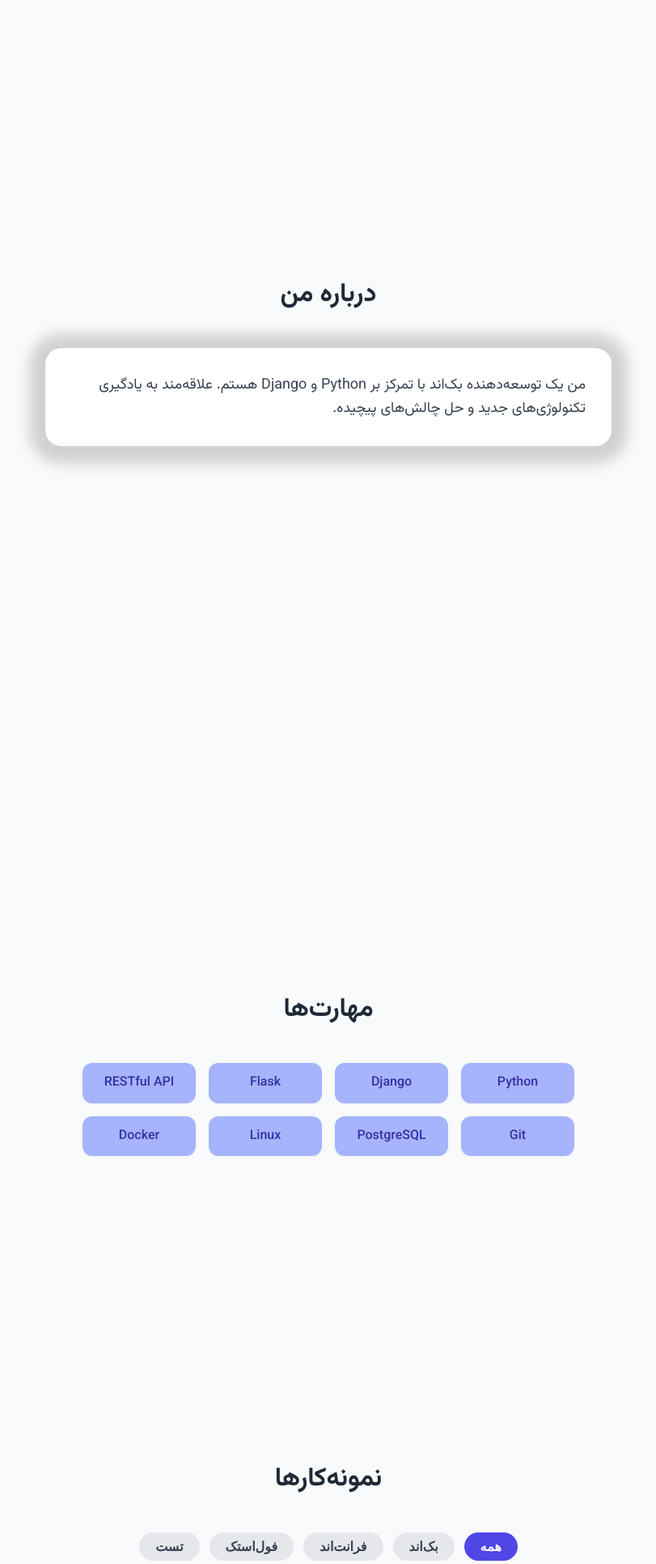
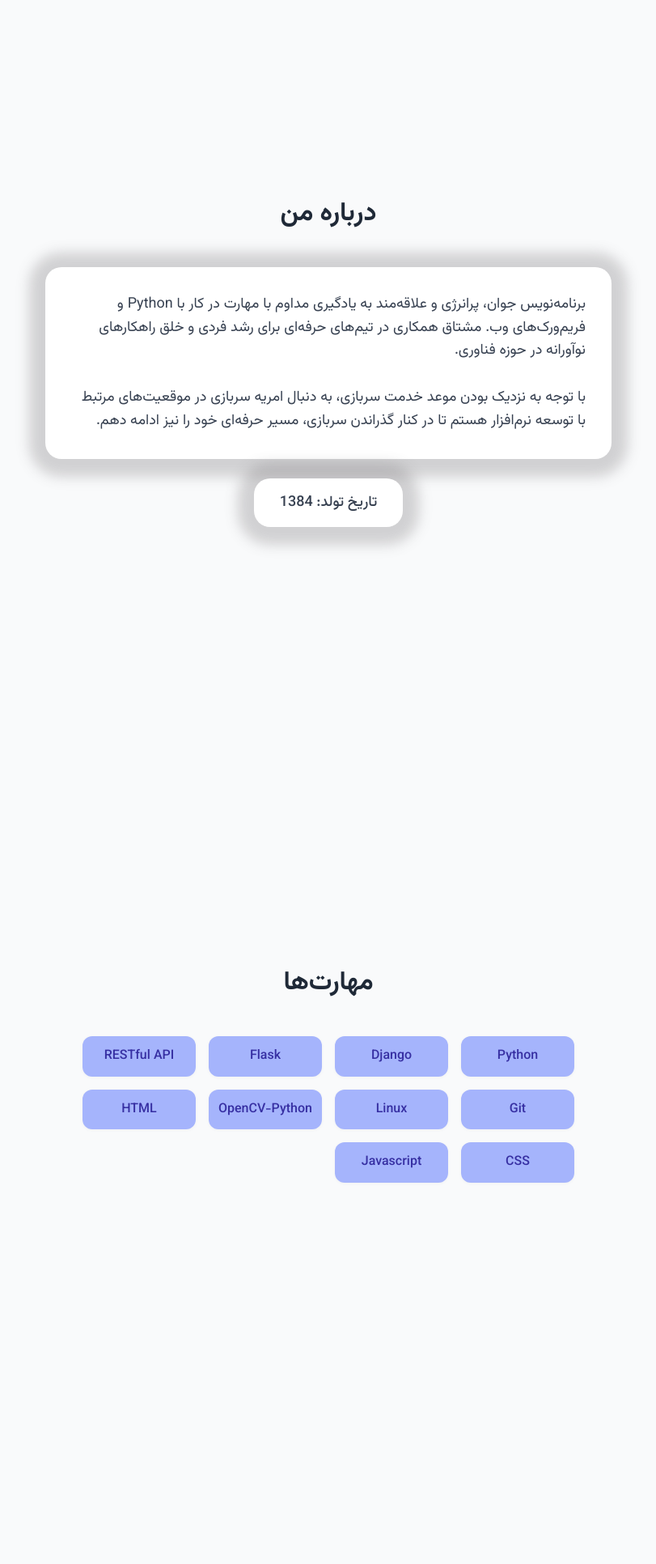
Before and after one commit to SeedHosein/resume, a Flask app: page /fa/resume in a window 1280 px wide. Shown: the part 848-2780 px from the top of the page at 81% size, without its empty margins (234-1045 px from the left). Run offline with Flask 3, Linux system fonts and the light colour scheme; grey boxes labelled with a size stand in for pictures from a placeholder-image service; some libraries are stand-ins or nearby versions.

Commit message:
add birth year update real data

```diff
--- a/app.py
+++ b/app.py
@@ -3,85 +3,88 @@
 data = {
     "firstname": "سیدحسین",
     "lastname": "موسوی دهاقانی",
-    "age": "20",
+    "birth_year": "1384",
     "title": "توسعه‌دهنده بک‌اند (Python & Django)",
     "description": "توسعه‌دهنده بک‌اند | متخصص API | عاشق یادگیری و خلاقیت",
-    "about": "من یک توسعه‌دهنده بک‌اند با تمرکز بر Python و Django هستم. علاقه‌مند به یادگیری تکنولوژی‌های جدید و حل چالش‌های پیچیده.",
+    "about": "برنامه‌نویس جوان، پرانرژی و علاقه‌مند به یادگیری مداوم با مهارت در کار با Python و فریم‌ورک‌های وب. مشتاق همکاری در تیم‌های حرفه‌ای برای رشد فردی و خلق راهکارهای نوآورانه در حوزه فناوری.</br></br>با توجه به نزدیک بودن موعد خدمت سربازی، به دنبال امریه سربازی در موقعیت‌های مرتبط با توسعه نرم‌افزار هستم تا در کنار گذراندن سربازی، مسیر حرفه‌ای خود را نیز ادامه دهم.",
     "skills": [
         "Python",
         "Django",
         "Flask",
         "RESTful API",
         "Git",
-        "PostgreSQL",
         "Linux",
-        "Docker"
+        "OpenCV-Python",
+        "HTML",
+        "CSS",
+        "Javascript",
     ],
-    "portfolio": {
-        "backend": {
-            "name": "بک‌اند",
-            "projects": [
-                {
-                    "title": "پروژه مدیریت کاربران",
-                    "description": "یک API برای مدیریت کاربران با Django REST Framework",
-                    "image": "https://placehold.co/600x400/1f2937/a5b4fc?text=Backend",
-                    "tags": ["Django", "REST", "API", "Backend"]
-                },
-                {
-                    "title": "پروژه احراز هویت",
-                    "description": "یک API برای احراز هویت کاربران با Django REST Framework",
-                    "image": "https://placehold.co/600x400/1f2937/a5b4fc?text=Backend",
-                    "tags": ["Django", "REST", "API"]
-                }
-            ]
-        },
-        "frontend": {
-            "name": "فرانت‌اند",
-            "projects": [
-                {
-                    "title": "وب‌سایت شرکتی",
-                    "description": "یک وب‌سایت شرکتی با React",
-                    "image": "https://placehold.co/600x400/38bdf8/1e3a8a?text=Frontend",
-                    "tags": ["React", "Frontend"]
-                },
-                {
-                    "title": "پروژه فروشگاه آنلاین",
-                    "description": "یک فروشگاه آنلاین با React",
-                    "image": "https://placehold.co/600x400/38bdf8/1e3a8a?text=Frontend",
-                    "tags": ["React", "Frontend"]
-                }
-            ]
-        },
-        "fullstack": {
-            "name": "فول‌استک",
-            "projects": [
-                {
-                    "title": "فروشگاه آنلاین",
-                    "description": "یک فروشگاه آنلاین با Django و React",
-                    "image": "https://placehold.co/600x400/34d399/14532d?text=Fullstack",
-                    "tags": ["Django", "React", "Fullstack"]
-                },
-                {
-                    "title": "پروژه مدیریت محتوا",
-                    "description": "یک پروژه فول‌استک با Django و React",
-                    "image": "https://placehold.co/600x400/34d399/14532d?text=Fullstack",
-                    "tags": ["Django", "React", "Fullstack"]
-                }
-            ]
-        },
-        "test": {
-            "name": "تست",
-            "projects": [
-                {
-                    "title": "پروژه تست",
-                    "description": "یک پروژه تست با Django و React",
-                    "image": "https://placehold.co/600x400/34d399/14532d?text=Test",
-                    "tags": ["Django", "React", "Test"],
-                    "link": "https://github.com/yourusername/test-project"
-                }
-            ]
-        }
-    },
+
+    # "portfolio": {
+    #     "backend": {
+    #         "name": "بک‌اند",
+    #         "projects": [
+    #             {
+    #                 "title": "پروژه مدیریت کاربران",
+    #                 "description": "یک API برای مدیریت کاربران با Django REST Framework",
+    #                 "image": "https://placehold.co/600x400/1f2937/a5b4fc?text=Backend",
+    #                 "tags": ["Django", "REST", "API", "Backend"]
+    #             },
+    #             {
+    #                 "title": "پروژه احراز هویت",
+    #                 "description": "یک API برای احراز هویت کاربران با Django REST Framework",
+    #                 "image": "https://placehold.co/600x400/1f2937/a5b4fc?text=Backend",
+    #                 "tags": ["Django", "REST", "API"]
+    #             }
+    #         ]
+    #     },
+    #     "frontend": {
+    #         "name": "فرانت‌اند",
+    #         "projects": [
+    #             {
+    #                 "title": "وب‌سایت شرکتی",
+    #                 "description": "یک وب‌سایت شرکتی با React",
+    #                 "image": "https://placehold.co/600x400/38bdf8/1e3a8a?text=Frontend",
+    #                 "tags": ["React", "Frontend"]
+    #             },
+    #             {
+    #                 "title": "پروژه فروشگاه آنلاین",
+    #                 "description": "یک فروشگاه آنلاین با React",
+    #                 "image": "https://placehold.co/600x400/38bdf8/1e3a8a?text=Frontend",
+    #                 "tags": ["React", "Frontend"]
+    #             }
+    #         ]
+    #     },
+    #     "fullstack": {
+    #         "name": "فول‌استک",
+    #         "projects": [
+    #             {
+    #                 "title": "فروشگاه آنلاین",
+    #                 "description": "یک فروشگاه آنلاین با Django و React",
+    #                 "image": "https://placehold.co/600x400/34d399/14532d?text=Fullstack",
+    #                 "tags": ["Django", "React", "Fullstack"]
+    #             },
+    #             {
+    #                 "title": "پروژه مدیریت محتوا",
+    #                 "description": "یک پروژه فول‌استک با Django و React",
+    #                 "image": "https://placehold.co/600x400/34d399/14532d?text=Fullstack",
+    #                 "tags": ["Django", "React", "Fullstack"]
+    #             }
+    #         ]
+    #     },
+    #     "test": {
+    #         "name": "تست",
+    #         "projects": [
+    #             {
+    #                 "title": "پروژه تست",
+    #                 "description": "یک پروژه تست با Django و React",
+    #                 "image": "https://placehold.co/600x400/34d399/14532d?text=Test",
+    #                 "tags": ["Django", "React", "Test"],
+    #                 "link": "https://github.com/yourusername/test-project"
+    #             }
+    #         ]
+    #     }
+    # },
     "contact": {
         "email": "SeedHosein0@email.com",
         "phone": "989966697895",
--- a/static/css/style.css
+++ b/static/css/style.css
@@ -39,6 +39,10 @@
 html.dark body {
     background: var(--gray-900);
     color: var(--gray-200);
+}
+
+.mt-4 {
+    margin-top: 1rem;
 }
 
 .container {
@@ -376,7 +380,7 @@
     }
 }
 
-.about-box {
+.about-box, .birth-year-box {
     max-width: 700px;
     background: var(--white);
     border-radius: 1.25rem;
@@ -384,9 +388,17 @@
     padding: 2rem;
 }
 
-html.dark .about-box {
+html.dark .about-box, html.dark .birth-year-box {
     background: var(--gray-800);
     box-shadow: 0px 2px 16px 0 rgb(0 0 0 / 0.06);
+}
+
+.birth-year-box {
+    max-width: 200px;
+    margin: 1.5rem auto 0;
+    text-align: center;
+    padding: 1rem 2rem;
+    font-weight: 500;
 }
 
 @media (max-width: 768px) {
--- a/templates/resume.html
+++ b/templates/resume.html
@@ -128,7 +128,10 @@
             <section id="about" class="section" data-aos="fade-up">
                 <h3 class="section-title">درباره من</h3>
                 <div class="about-box">
-                    <p class="about-text">{{ about }}</p>
+                    <p class="about-text">{{ about|safe }}</p>
+                </div>
+                <div class="birth-year-box" data-aos="fade-up" data-aos-delay="100">
+                    <p class="about-text">تاریخ تولد: {{ birth_year }}</p>
                 </div>
             </section>
 
```
